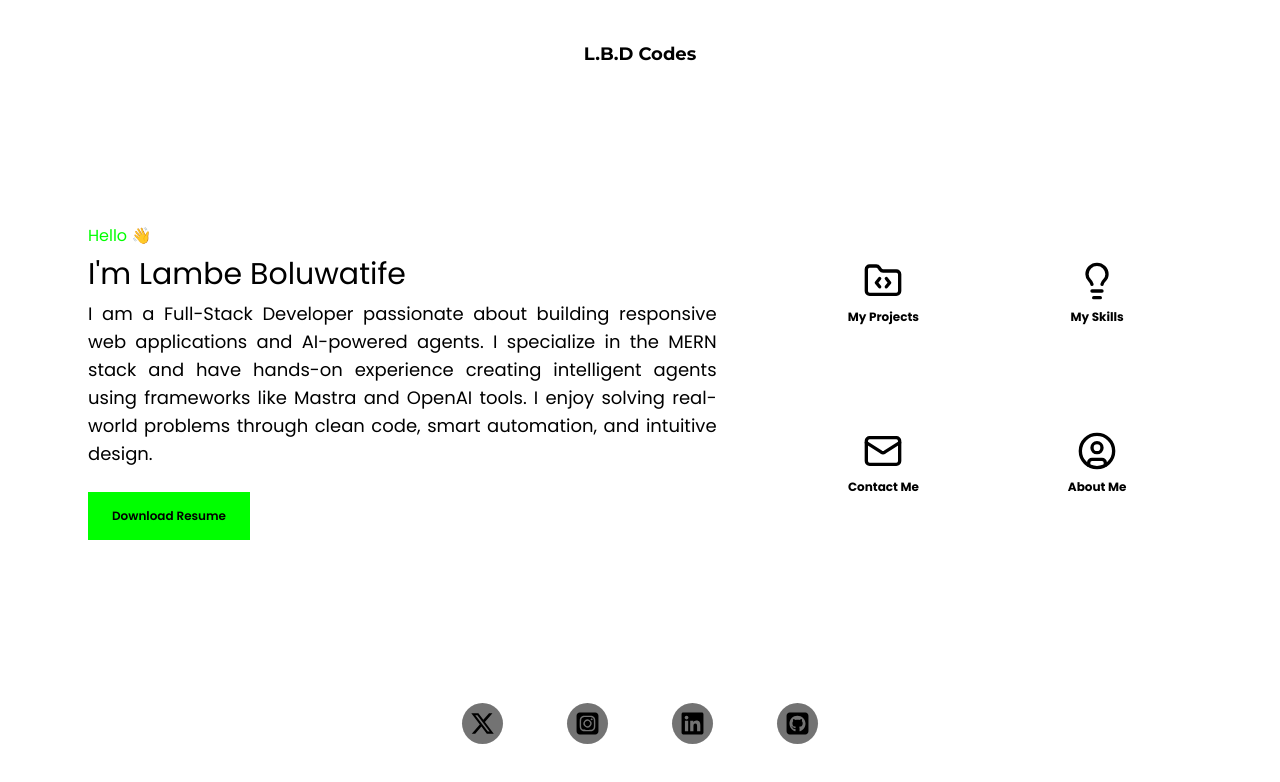
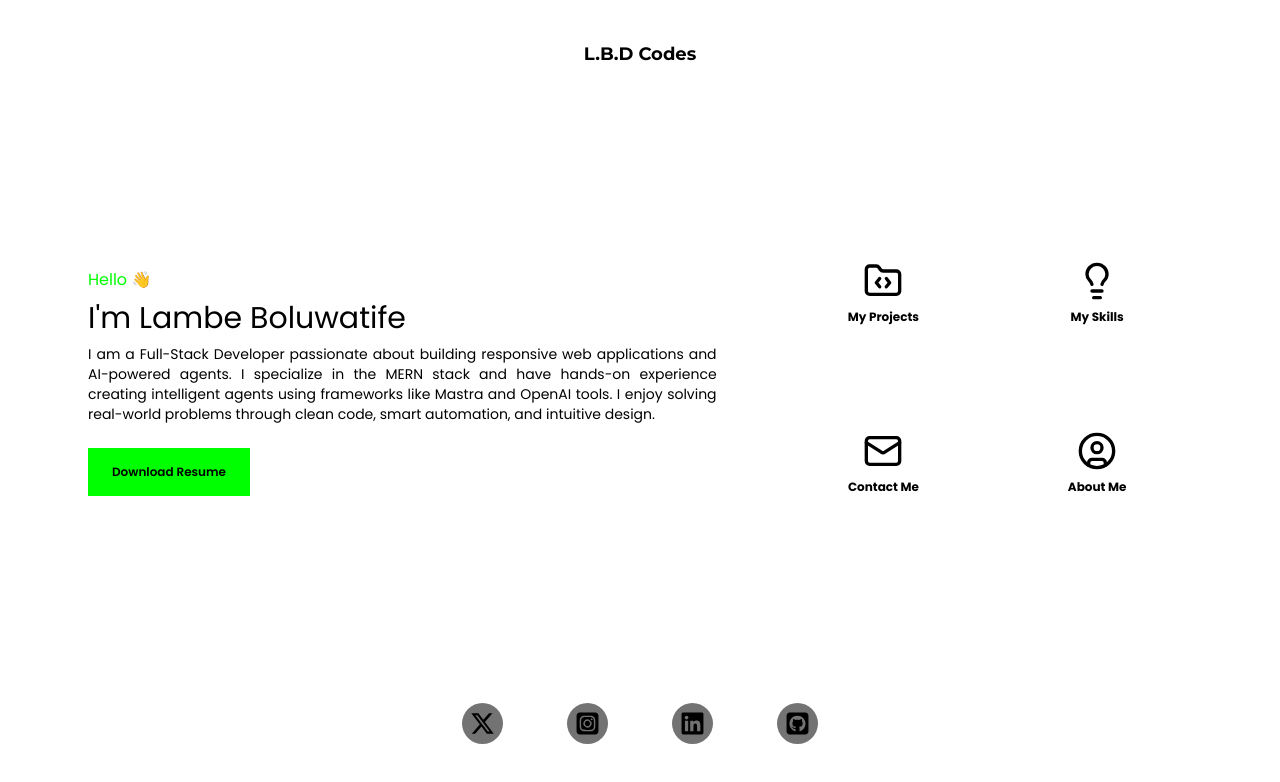
Before and after one commit to lambeboluwatife/portfolio-with-agent-frontend, a Next.js app: page / in a window 1280 px wide. Shown: the top 782 px of the page. Built offline with nearby package versions, Linux system fonts and the light colour scheme.

Commit message:
homepage: style change

```diff
--- a/app/page.jsx
+++ b/app/page.jsx
@@ -18,7 +18,7 @@ export default function LBDCodes() {
           <div className="w-full lg:w-3/5 p-2 lg:p-6">
             <h1 className="my-2 text-base text-[#00ff00]">Hello &#128075;</h1>
             <h1 className="my-2 text-3xl">I'm Lambe Boluwatife</h1>
-            <h6 className="my-2 text-base md:text-lg text-justify">
+            <h6 className="my-2 text-sm text-justify">
               I am a Full-Stack Developer passionate about building responsive
               web applications and AI-powered agents. I specialize in the MERN
               stack and have hands-on experience creating intelligent agents
```
